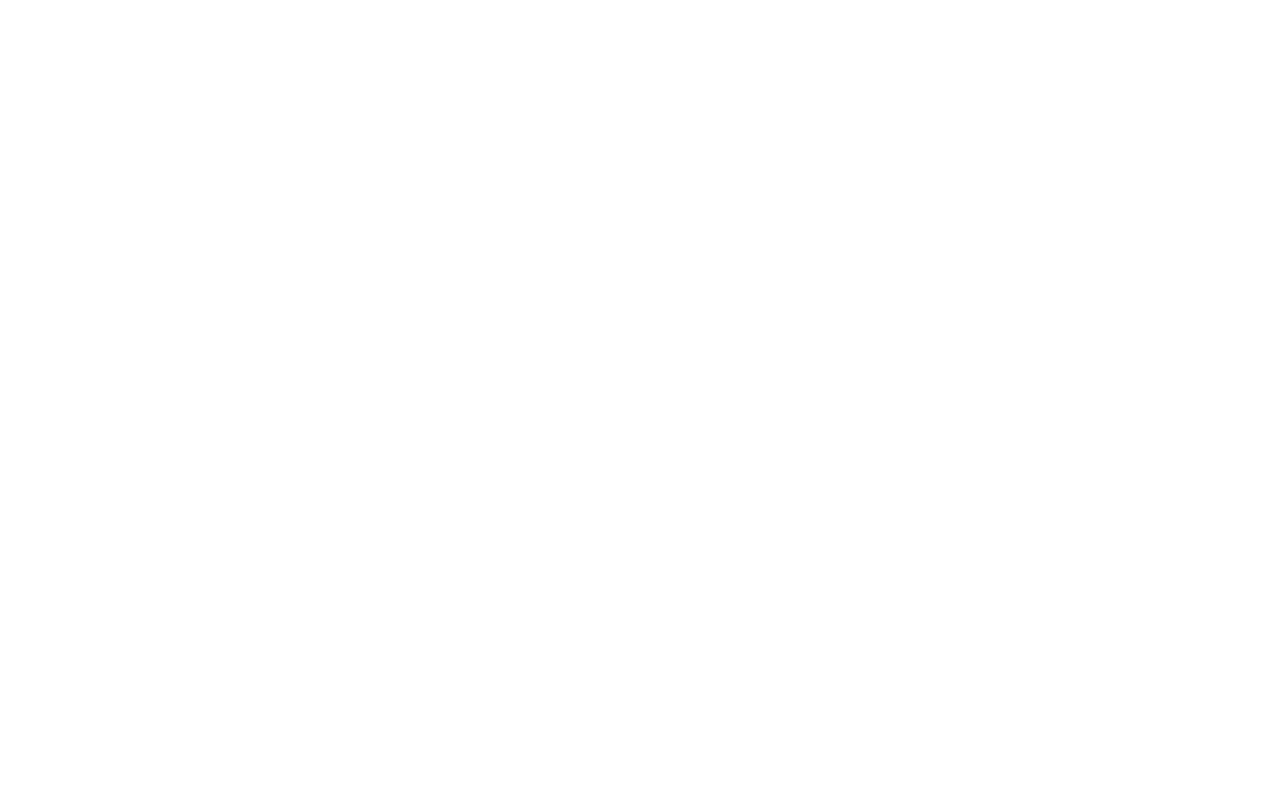
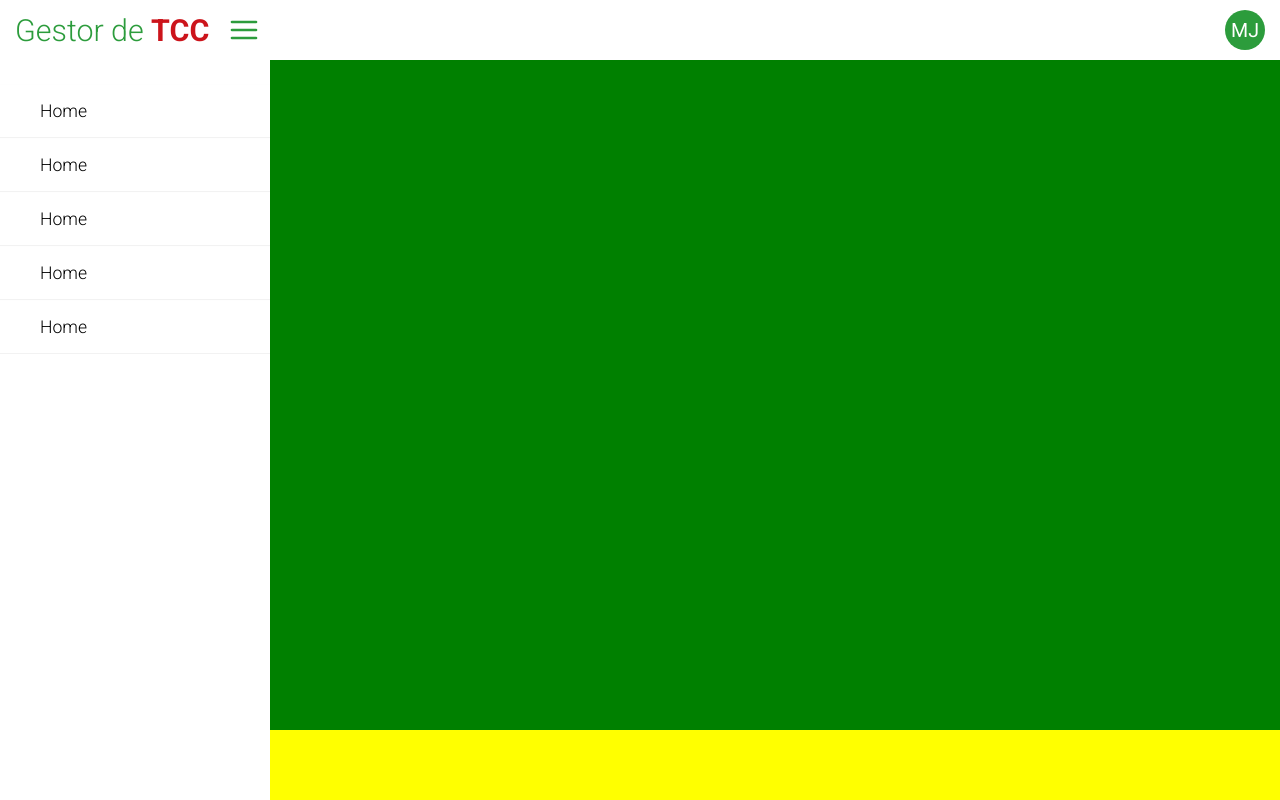
Before and after one commit to mattheusz/gestor-tcc-frontend-react, a React (Create React App) app: page /home in a window 1280 px wide. Built offline with nearby package versions, Linux system fonts and the light colour scheme.

Commit message:
iniciando o design da home

```diff
--- a/package.json
+++ b/package.json
@@ -7,6 +7,7 @@
     "@testing-library/react": "^9.3.2",
     "@testing-library/user-event": "^7.1.2",
     "react": "^16.13.1",
+    "react-avatar": "^3.9.7",
     "react-dom": "^16.13.1",
     "react-icons": "^3.11.0",
     "react-image": "^4.0.3",
--- a/src/App.js
+++ b/src/App.js
@@ -4,6 +4,7 @@
 import Login from './pages/Login';
 import ForgotPassword from './pages/ForgotPassword';
 import ResetPassowrd from './pages/ResetPassowrd';
+import Home from './pages/Home';
 
 function App() {
   return (
@@ -20,11 +21,16 @@
         <Route path='/reset_password'>
           <ResetPassowrd />
         </Route>
+        <Route path='/home'>
+          <Home />
+        </Route>
         <Route exact path='/'>
           <Link to='/login'>Login</Link><hr />
           <Link to='/forgot_password'>Esqueci a senha</Link><hr />
           <Link to='/reset_password'>Resetar a senha</Link><hr />
+          <Link to='/home'>Home (em construção)</Link>
         </Route>
+
       </BrowserRouter>
     </>
   );
--- /dev/null
+++ b/src/components/DashboardLayout.js
@@ -0,0 +1,52 @@
+import React, { Fragment, useState } from 'react';
+import styled, { ThemeProvider } from 'styled-components';
+import lightTheme from '../themes/light'
+import HeaderDashboard from './HeaderDashboard';
+import Sidebar from './Sidebar';
+
+function DashboardLayout(props) {
+    const [activeSidebar, setActiveSidebar] = useState(true);
+    return (
+        <ThemeProvider theme={lightTheme}>
+            <Wrapper>
+                <HeaderDashboard />
+                <Sidebar />
+                <Content>
+                    <Main />
+                    <Footer />
+                </Content>
+            </Wrapper>
+        </ThemeProvider>
+    );
+}
+
+export default DashboardLayout;
+
+const Wrapper = styled.div`
+    display: fixed;
+    width: 100%;
+    height: 100vh;
+    background-color: white;
+`
+
+
+const Content = styled.div`
+    position: fixed;
+    width: 100%;
+    height: calc(100vh - 60px);
+    overflow: auto;
+    margin-left: 270px;
+    margin-top: 60px;
+    display: flex;
+    flex-direction: column;
+`
+
+const Main = styled.main`
+    flex-grow: 1;
+    background-color: green;
+`
+
+const Footer = styled.footer`
+    height: 70px;
+    background-color: yellow;
+`
--- /dev/null
+++ b/src/components/HeaderDashboard.js
@@ -0,0 +1,61 @@
+import React from 'react';
+import { Link } from 'react-router-dom';
+import styled from 'styled-components';
+import { Logo } from '../styled';
+import { FiMenu } from 'react-icons/fi'
+import Avatar from 'react-avatar';
+import lightTheme from '../themes/light'
+
+
+
+function HeaderDashboard(props) {
+    return (
+        <Header>
+            <LinkToHome to='/home'>
+                <LogoDashboard>
+                    Gestor de <span>TCC</span>
+                </LogoDashboard>
+            </LinkToHome>
+            <Hamburguer />
+            <CustomAvatar
+                round
+                color={lightTheme.color.primary}
+                size='2.5rem'
+                textSizeRatio='1.5'
+                name='Matheus Justino' />
+        </Header>
+    );
+}
+
+export default HeaderDashboard;
+
+const Header = styled.header`
+    position: fixed;
+    width: 100%;
+    height: 60px;
+    display: flex;
+    justify-content: space-between;
+    align-items: center;
+    background-color: white;
+`
+const LogoDashboard = styled(Logo)`
+    display: inline-block;
+    font-size: 1.9rem;
+    margin: 0;
+    margin-left: 15px;
+`
+const LinkToHome = styled(Link)`
+
+`
+
+const Hamburguer = styled(FiMenu)`
+    position: absolute;
+    left: 228px;
+    color: ${props => props.theme.color.primary};
+    font-size: 2rem;;
+    cursor: pointer;
+`
+
+const CustomAvatar = styled(Avatar)`
+    margin-right: 15px;
+`
--- /dev/null
+++ b/src/components/Sidebar.js
@@ -0,0 +1,49 @@
+import React from 'react';
+import { Link } from 'react-router-dom';
+import styled from 'styled-components';
+
+function Sidebar(props) {
+
+
+    return (
+        <Wrapper>
+            <Menu>
+                <MenuItem><LinkMenuItem>Home</LinkMenuItem></MenuItem>
+                <MenuItem><LinkMenuItem>Home</LinkMenuItem></MenuItem>
+                <MenuItem><LinkMenuItem>Home</LinkMenuItem></MenuItem>
+                <MenuItem><LinkMenuItem>Home</LinkMenuItem></MenuItem>
+                <MenuItem><LinkMenuItem>Home</LinkMenuItem></MenuItem>
+            </Menu>
+        </Wrapper>
+    );
+}
+
+export default Sidebar;
+
+const Wrapper = styled.nav`
+    position: fixed;
+    top: 0;
+    left: 0;
+    width: 270px;
+    height: 100vh;
+    overflow-y: auto;
+    margin-top: 60px;
+    background-color: white;
+`
+
+const Menu = styled.ul`
+    padding: .5rem 0 0;
+`
+
+const MenuItem = styled.li`
+    font-size: 1.1rem;
+    font-weight: 300;
+    display: block;
+    border-bottom: 1px solid rgba(0, 0, 0, 0.05);
+    border-top: 1px solid rgba(225, 225, 225, 0.05);
+`
+const LinkMenuItem = styled(Link)`
+    display: block;
+    padding: 1rem 2.5rem 1rem;
+    color: black;
+`
--- a/src/index.css
+++ b/src/index.css
@@ -12,6 +12,14 @@
   font-family: 'Roboto', sans-serif;
 }
 
+li{
+  list-style-type: none;
+}
+
+a{
+  text-decoration: none;
+}
+
 code {
   font-family: source-code-pro, Menlo, Monaco, Consolas, 'Courier New',
     monospace;
--- /dev/null
+++ b/src/pages/Home.js
@@ -0,0 +1,12 @@
+import React from 'react';
+import DashboardLayout from '../components/DashboardLayout';
+
+function Home(props) {
+    return (
+        <DashboardLayout>
+            Olá Mundo
+        </DashboardLayout>
+    );
+}
+
+export default Home;
--- a/src/pages/Login.js
+++ b/src/pages/Login.js
@@ -4,7 +4,7 @@
 import { FaAddressCard, FaLock } from "react-icons/fa";
 import { Link } from 'react-router-dom'
 import HeaderDefault from '../components/HeaderDefault';
-import { Wrapper, Form, InputGroup, Input, Button, SimpleLink, SubmitButton } from '../styled';
+import { Wrapper, Form, InputGroup, Input, Button, SimpleLink, SubmitButton, Logo } from '../styled';
 
 
 function Login(props) {
@@ -27,9 +27,9 @@
                 <HeaderDefault />
                 <Form onSubmit={onFormSubmit}>
 
-                    <Title>
+                    <Logo>
                         Gestor de <span>TCC</span>
-                    </Title>
+                    </Logo>
                     <InputGroup>
                         <FaAddressCard />
                         <Input
@@ -62,18 +62,3 @@
 }
 
 export default Login;
-
-
-const Title = styled.h1`
-    text-align: center;
-    margin: .7rem auto 1.4rem;
-    font-size: 2.2rem;
-    font-weight: 200;
-    color: ${props => props.theme.color.primary};
-    font-weight: 300;
-
-    span {
-        color: ${props => props.theme.color.secondary};
-        font-weight: 600;
-    }
-`
--- a/src/pages/ResetPassowrd.js
+++ b/src/pages/ResetPassowrd.js
@@ -1,6 +1,6 @@
 import React, { useEffect, useRef, useState } from 'react';
 import HeaderDefault from '../components/HeaderDefault';
-import { Button, Form, Input, InputGroup, SubmitButton, Wrapper } from '../styled';
+import { Button, Form, Input, InputGroup, SubmitButton, SubTitle, Wrapper } from '../styled';
 import { RiLockPasswordFill } from 'react-icons/ri'
 import { ThemeProvider } from 'styled-components';
 import { AiFillEye, AiFillEyeInvisible } from "react-icons/ai";
@@ -26,6 +26,7 @@
             <Wrapper>
                 <HeaderDefault />
                 <Form onSubmit={onFormSubmit}>
+                    <SubTitle>Agora é a hora de voltar!</SubTitle>
                     <InputGroup>
                         <RiLockPasswordFill />
                         <Input type='password' placeholder='Nova Senha' ref={inputPasswordRef} {...bindPassword} />
--- a/src/styled.js
+++ b/src/styled.js
@@ -6,6 +6,19 @@
     width: 100%;
     height: 100vh;
     background-color:  #F0F2F5;
+`
+export const Logo = styled.h1`
+    text-align: center;
+    margin: .7rem auto 1.4rem;
+    font-size: 2.2rem;
+    font-weight: 200;
+    color: ${props => props.theme.color.primary};
+    font-weight: 300;
+
+    span {
+        color: ${props => props.theme.color.secondary};
+        font-weight: 600;
+    }
 `
 
 export const Form = styled.form`
```
Also changed, not shown: 1 other file (tests, documents, lock files or other folders).
